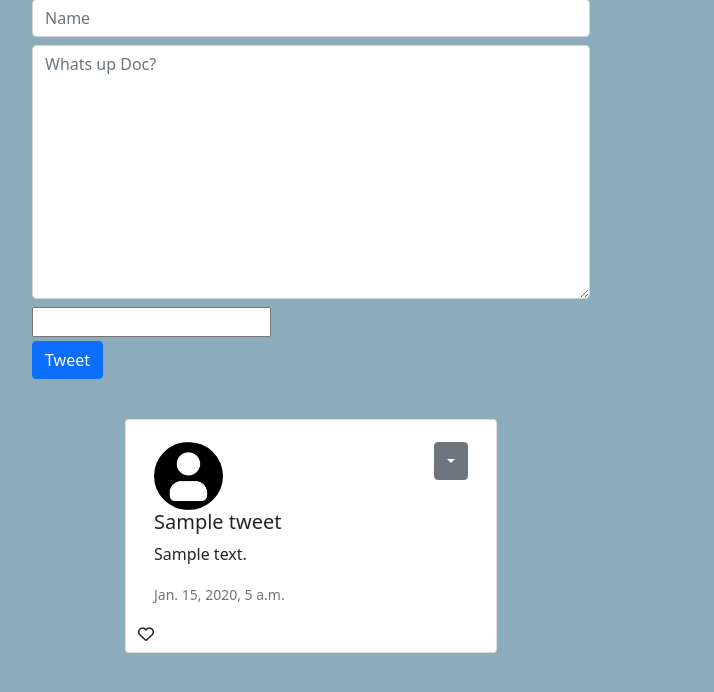
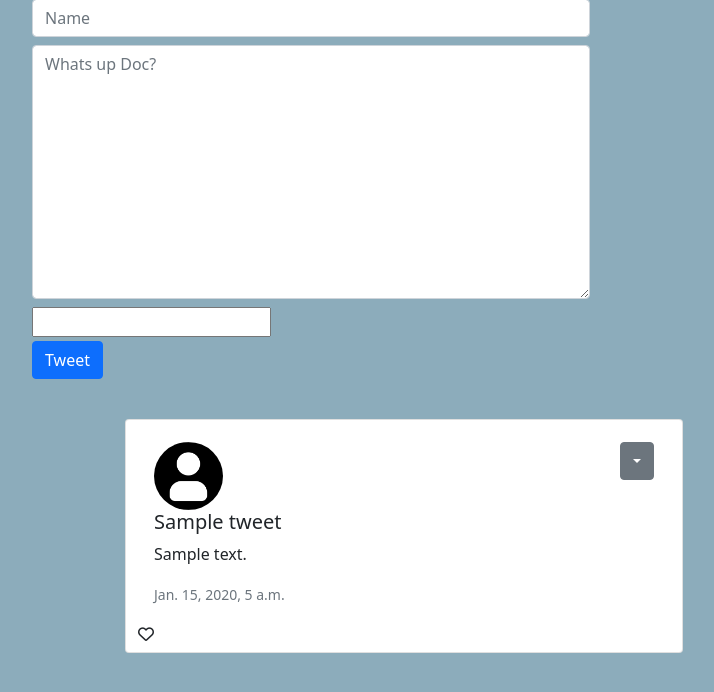
Before and after one commit to reantep/Twitterclone-Reante, a Django app: page /home/ in a window 1280 px wide. Shown: the part 91-783 px from the top of the page, without its empty margins (329-1043 px from the left). Run offline with Django 3.2, Linux system fonts and the light colour scheme; tables that the repository leaves empty hold one stand-in row (values such as "Sample post"); some libraries are stand-ins or nearby versions.

Commit message:
fixed template issues

```diff
--- a/TwitterClone/sub_twitter/templates/sub_twitter/home.html
+++ b/TwitterClone/sub_twitter/templates/sub_twitter/home.html
@@ -57,7 +57,7 @@
           </div>
         </div>
 
-        <div class="offset-4 col-md-4">
+        <div class="offset-4 col-md-6">
           {% for tweet in tweets %}
           <div class="card mb-3 mt-3 form-control">
             <div class="card-body">
```
